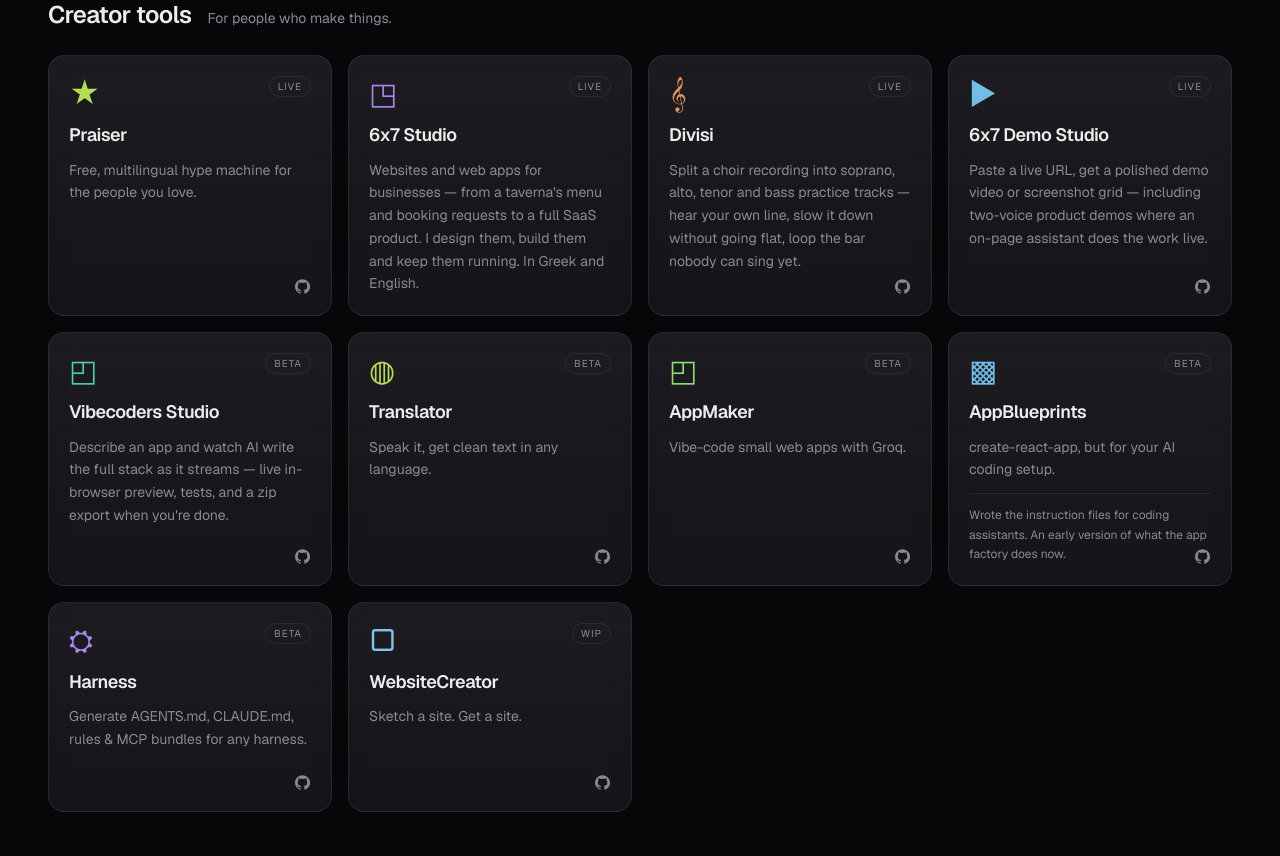
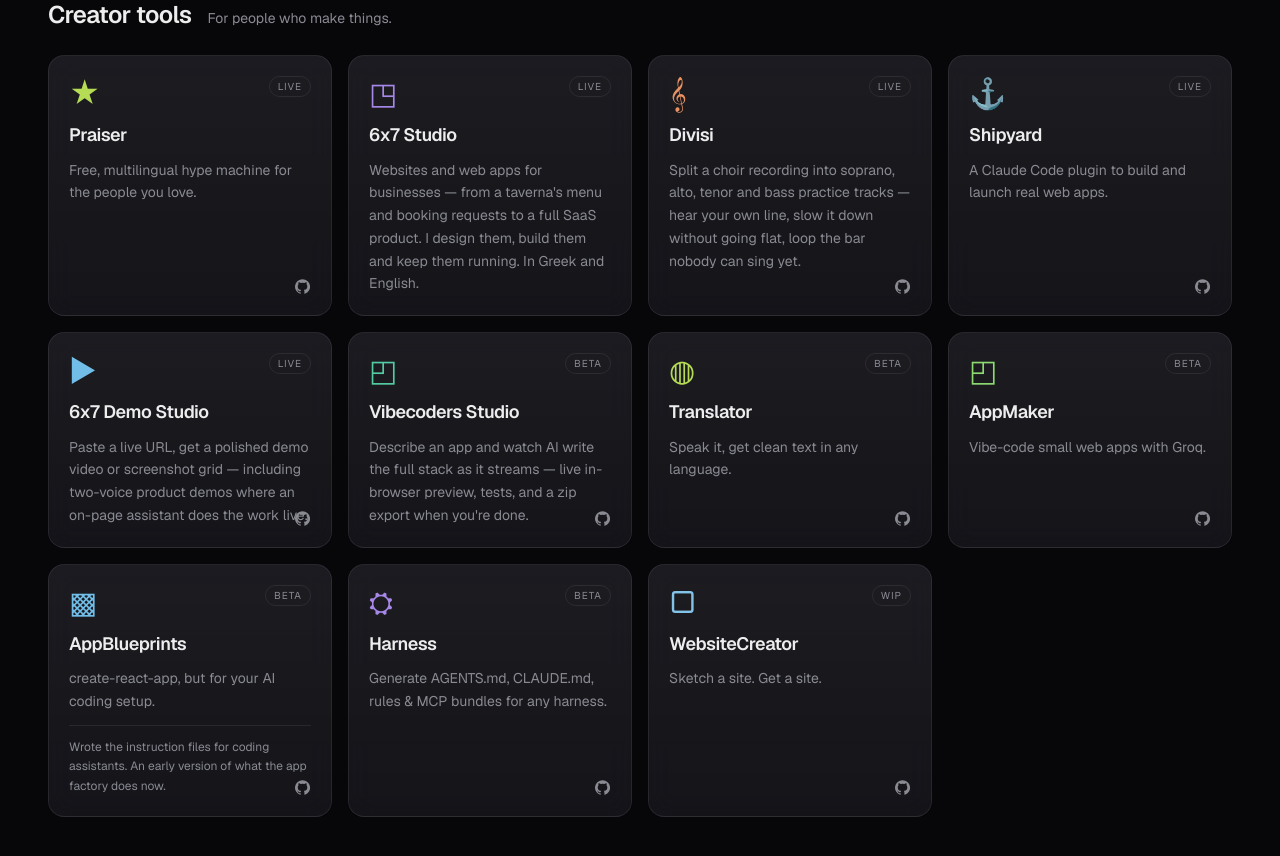
Before and after one commit to philipposk/6x7.gr, a Next.js app: page / in a window 1280 px wide. Shown: the part 2240-3096 px from the top of the page. Built offline with nearby package versions, Linux system fonts and the light colour scheme; no server answers.

Commit message:
feat(hub): add Shipyard card (#3)
Claude Code plugin for building and launching web apps; guide at https://shipyard.6x7.gr.

```diff
--- a/src/data/projects.ts
+++ b/src/data/projects.ts
@@ -371,6 +371,16 @@
     glyph: "♣",
   },
   {
+    slug: "shipyard",
+    name: "Shipyard",
+    tagline: "A Claude Code plugin to build and launch real web apps.",
+    group: "creator",
+    status: "live",
+    live: "https://shipyard.6x7.gr",
+    repo: "https://github.com/philipposk/shipyard",
+    glyph: "⚓",
+  },
+  {
     slug: "school",
     name: "Critical Thinking School",
     tagline: "Critical thinking, course-quality.",
```
Also changed, not shown: public/llms.txt.
